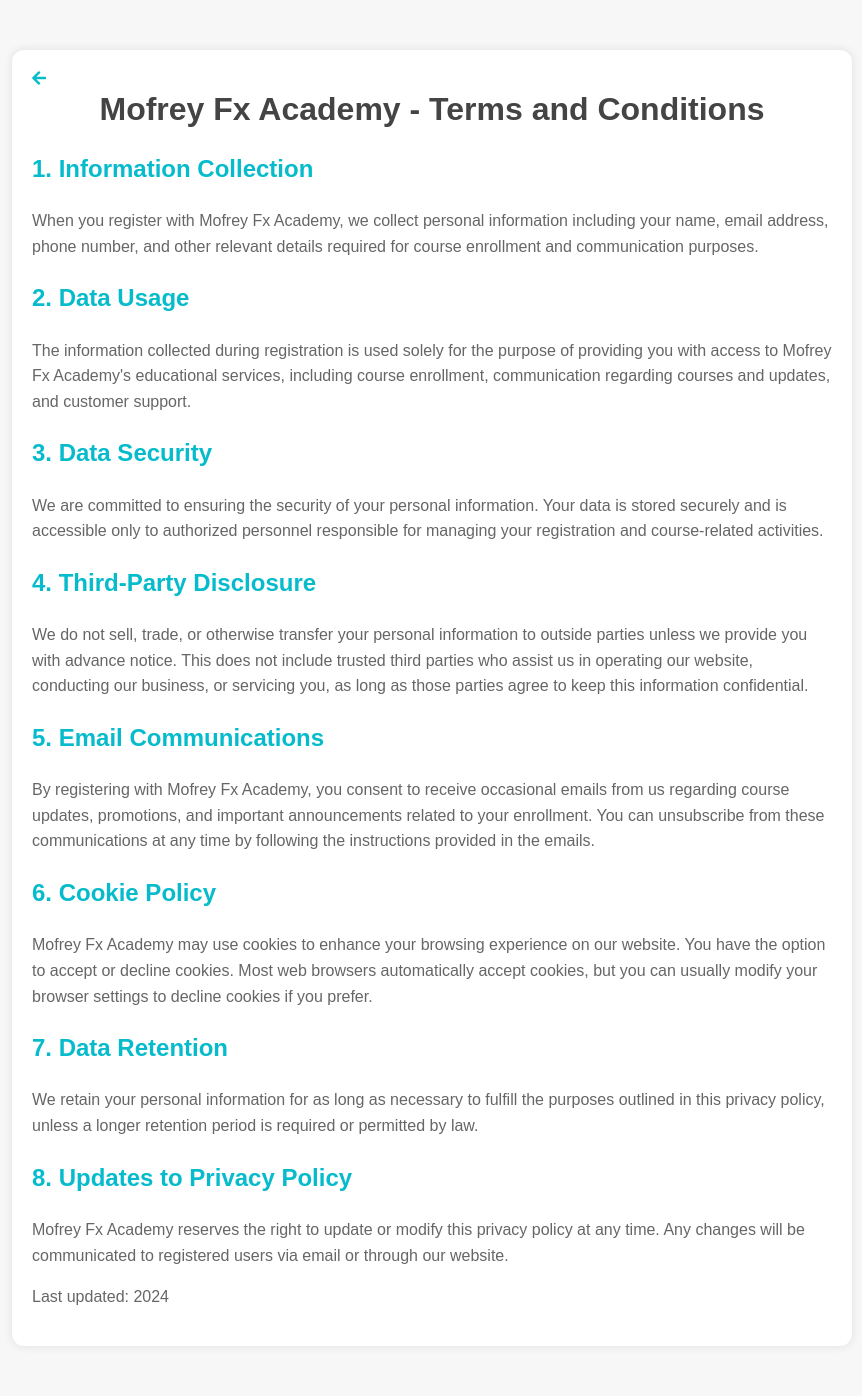
After one commit to willymwaura/mofrey-e-learing-platfrom, a Django app: page /terms in a window 1280 px wide. The commit adds this page. Shown: the whole page, without its empty margins (208-1070 px from the left). Run offline with Django 3.2, Linux system fonts and the light colour scheme.

Commit message:
minor changes

```diff
--- a/myapp/urls.py
+++ b/myapp/urls.py
@@ -10,7 +10,7 @@ urlpatterns = [
     path('course/<int:id>', views.course, name='course'),
     path('forgot_password/', views.forgot_password, name='forgot_password'),
     path('login/', views.user_login, name='login'),
-    path('payment/', views.payment, name='payment'),
+    path('payment/<int:id>', views.payment, name='payment'),
     path('register/', views.user_register, name='register'),
     path('watchlist/', views.watchlist, name='watchlist'),
     path('gallery/', views.gallery, name='gallery'),
@@ -23,4 +23,5 @@ urlpatterns = [
       path('reset_password',views.reset_password,name="reset_password"),
       path('submit_quiz',views.submit_quiz,name='submit_quiz'),
       path('logout',views.logout,name='logout'),
+      path("terms",views.terms,name="terms"),
 ]
--- a/myapp/views.py
+++ b/myapp/views.py
@@ -16,6 +16,7 @@ import logging
 from django.shortcuts import render
 def index(request):
     courses = Course.objects.all()
+    courses = courses[:4]
     user_id = request.session.get('user_id')
     if user_id is not None:
         paid_courses = PaidCourse.objects.filter(userId=user_id)
@@ -110,7 +111,7 @@ def forgot_password(request):
 def user_login(request):
     return render(request, 'login.html')
 
-def payment(request):
+def payment(request,id):
     user_id=request.session.get('user_id')
     if user_id is not None:
 
@@ -267,6 +268,20 @@ def mpesa_checkout(request):
                 # Trigger M-Pesa STK Push
             response = service.collect.mpesa_stk_push(phone_number=phone, email=email, amount=amountkes, narrative="mpesa payment")
             print(response)
+            #pass the course details in email
+
+            course_bought=Course.objects.get(id=courseid)
+            subject = f"Thank you for buying {course_bought.name}"
+
+            # Construct the message body with the course link
+            message = f'''To view the course, click the link below:
+
+    https://mofrey.up.railway.app/course/{course_bought.id}/'''
+
+            from_email = settings.EMAIL_HOST_USER
+            recipient_list = [email]
+            print("sending email")
+            send_mail(subject, message, from_email, recipient_list)
 
                 # Return the response from the M-Pesa STK Push
             return render(request,"loading.html")
@@ -306,6 +321,18 @@ def CardPayments(request):
 
             response = service.collect.checkout(email=email, amount=amountusd, currency="USD", comment="Service Fees", redirect_url="http://example.com/thank-you")
             url=response.get("url")
+            course_bought=Course.objects.get(id=courseid)
+            subject = f"Thank you for purchasing {course_bought.name}"
+
+            # Construct the message body with the course link
+            message = f'''To view the course, click the link below:
+
+    https://mofrey.up.railway.app/course/{course_bought.id}/'''
+
+            from_email = settings.EMAIL_HOST_USER
+            recipient_list = [email]
+            print("sending email")
+            send_mail(subject, message, from_email, recipient_list)
             return redirect(url)
 
         except:
@@ -507,3 +534,6 @@ def logout(request):
         return redirect("/index")
     else:
         return redirect("/index")
+
+def terms(request):
+    return render (request,"terms.html")
--- a/template/allcourses.html
+++ b/template/allcourses.html
@@ -141,6 +141,7 @@
                                 <small class="text-muted">Duration</small>
                             </div>
                         </div>
+                        <a href="/course/{{course.id}}"><button class="btn btn-primary btn-sm">View Course</button></a>
 
                     </div>
                 </a>
@@ -166,7 +167,7 @@
                                 <small class="text-muted">Duration</small>
                             </div>
                         </div>
-                        <a href="/payment"><button class="btn btn-primary btn-sm">Buy Now</button></a>
+                        <a href="/payment/{{course.id}}"><button class="btn btn-primary btn-sm">Buy Now</button></a>
                     </div>
                 </a>
             </div>
--- a/template/loading.html
+++ b/template/loading.html
@@ -503,7 +503,7 @@ main {
 		setTimeout(function() {
 			// Replace 'your_destination_page.html' with the URL of the page you want to redirect to
 			window.location.href = '/index';
-		}, 3000); // 5000 milliseconds = 5 seconds
+		}, 6000); // 5000 milliseconds = 5 seconds
 	}
 
 	// Call the function when the page finishes loading
--- a/template/login.html
+++ b/template/login.html
@@ -166,8 +166,10 @@
                 <input type="password" name="password" placeholder="Password" required>
 
                 <button type="submit">Login</button>
+
                 {{message}}
                 <a href="/forgot_password">Forgot password?</a>
+                <a href="/register">Create account</a>
             </form>
         </div>
     </div>
--- a/template/register.html
+++ b/template/register.html
@@ -179,6 +179,7 @@
                     <a href =" /login">already have an account ?click here to login </a>
                 </div>
             </form>
+            <p class="terms-text">By clicking Register, you agree to the privacy <a href="/terms">Terms and Conditions</a>  of Mofrey Technologies.</p>
 
 
         </div>
--- /dev/null
+++ b/template/terms.html
@@ -0,0 +1,115 @@
+<!DOCTYPE html>
+<html lang="en">
+<head>
+    <meta charset="UTF-8">
+    <meta name="viewport" content="width=device-width, initial-scale=1.0">
+    <title>Mofrey Fx Academy - Terms and Conditions</title>
+    <link rel="stylesheet" href="https://cdnjs.cloudflare.com/ajax/libs/font-awesome/5.15.4/css/all.min.css"> <!-- Font Awesome CSS -->
+    <link rel="stylesheet" href="styles.css">
+</head>
+<body>
+
+<div class="container">
+       <!-- Back Icon -->
+    <a href="/register" class="back-link">
+        <i class="fas fa-arrow-left"></i> <!-- Font Awesome back arrow icon -->
+    </a>
+    <h1>Mofrey Fx Academy - Terms and Conditions</h1>
+
+    <div class="terms-content">
+        <h2>1. Information Collection</h2>
+        <p>When you register with Mofrey Fx Academy, we collect personal information including your name, email address, phone number, and other relevant details required for course enrollment and communication purposes.</p>
+
+        <h2>2. Data Usage</h2>
+        <p>The information collected during registration is used solely for the purpose of providing you with access to Mofrey Fx Academy's educational services, including course enrollment, communication regarding courses and updates, and customer support.</p>
+
+        <h2>3. Data Security</h2>
+        <p>We are committed to ensuring the security of your personal information. Your data is stored securely and is accessible only to authorized personnel responsible for managing your registration and course-related activities.</p>
+
+        <h2>4. Third-Party Disclosure</h2>
+        <p>We do not sell, trade, or otherwise transfer your personal information to outside parties unless we provide you with advance notice. This does not include trusted third parties who assist us in operating our website, conducting our business, or servicing you, as long as those parties agree to keep this information confidential.</p>
+
+        <h2>5. Email Communications</h2>
+        <p>By registering with Mofrey Fx Academy, you consent to receive occasional emails from us regarding course updates, promotions, and important announcements related to your enrollment. You can unsubscribe from these communications at any time by following the instructions provided in the emails.</p>
+
+        <h2>6. Cookie Policy</h2>
+        <p>Mofrey Fx Academy may use cookies to enhance your browsing experience on our website. You have the option to accept or decline cookies. Most web browsers automatically accept cookies, but you can usually modify your browser settings to decline cookies if you prefer.</p>
+
+        <h2>7. Data Retention</h2>
+        <p>We retain your personal information for as long as necessary to fulfill the purposes outlined in this privacy policy, unless a longer retention period is required or permitted by law.</p>
+
+        <h2>8. Updates to Privacy Policy</h2>
+        <p>Mofrey Fx Academy reserves the right to update or modify this privacy policy at any time. Any changes will be communicated to registered users via email or through our website.</p>
+
+        <p>Last updated: 2024</p>
+    </div>
+</div>
+
+<style>
+    body {
+        font-family: Arial, sans-serif;
+        margin: 0;
+        padding: 0;
+        background-color: #f7f7f7;
+        color: #333;
+    }
+
+    .container {
+        max-width: 800px;
+        margin: 50px auto;
+        padding: 20px;
+        background-color: #fff;
+        box-shadow: 0 0 10px rgba(0, 0, 0, 0.1);
+        border-radius: 12px;
+        position: relative; /* Ensure position relative for absolute positioning */
+    }
+
+    h1 {
+        text-align: center;
+        color: #444;
+    }
+
+    .terms-content {
+        line-height: 1.6;
+    }
+
+    h2 {
+        color: #06BBCC;
+        margin-top: 20px;
+    }
+
+    p {
+        color: #666;
+    }
+
+    .back-link {
+        position: absolute;
+        top: 20px;
+        left: 20px;
+        text-decoration: none;
+        color: #06BBCC;
+    }
+
+    /* Responsive styles */
+    @media (max-width: 600px) {
+        .container {
+            padding: 10px;
+        }
+    }
+
+
+
+</style>
+
+<script>
+    // JavaScript to handle back button click
+    document.querySelector('.back-link').addEventListener('click', function(event) {
+        event.preventDefault(); // Prevent default link behavior
+
+        // Redirect to register.html
+        window.location.href = '/register';
+    });
+</script>
+
+</body>
+</html>
```
Also changed, not shown: template/index.html (+10 -1 lines).
